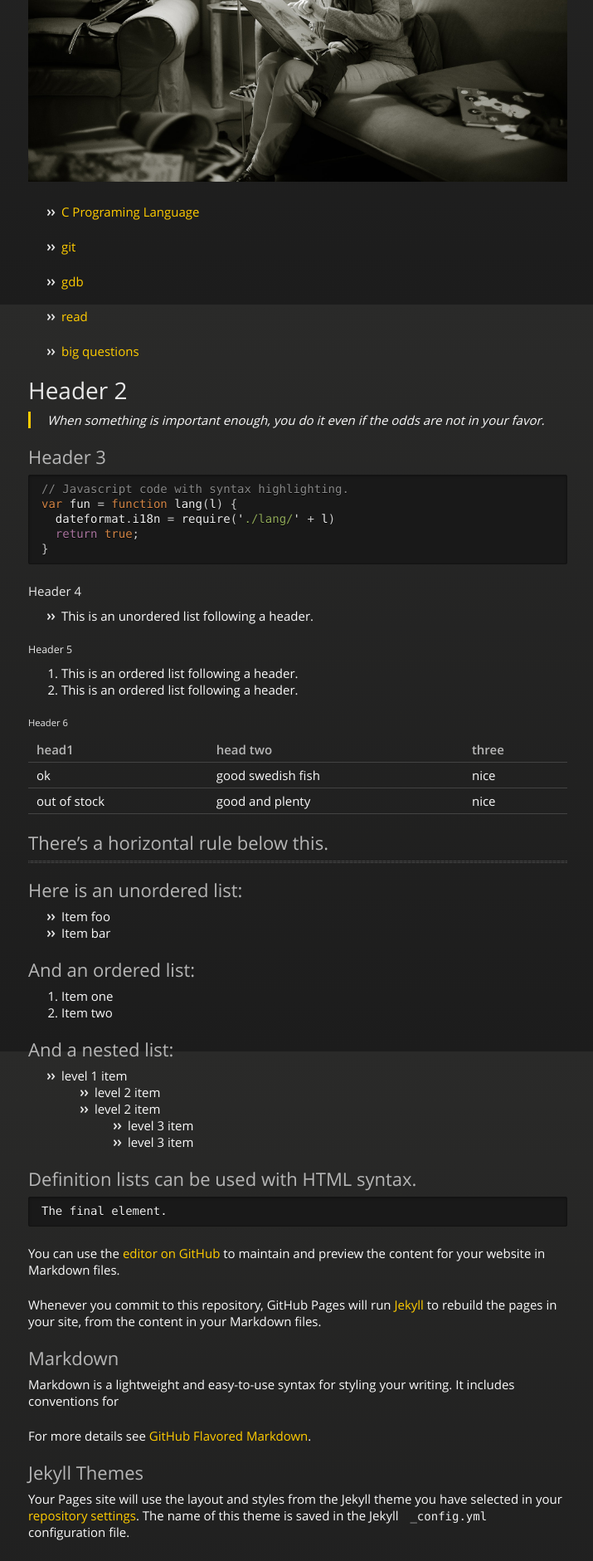
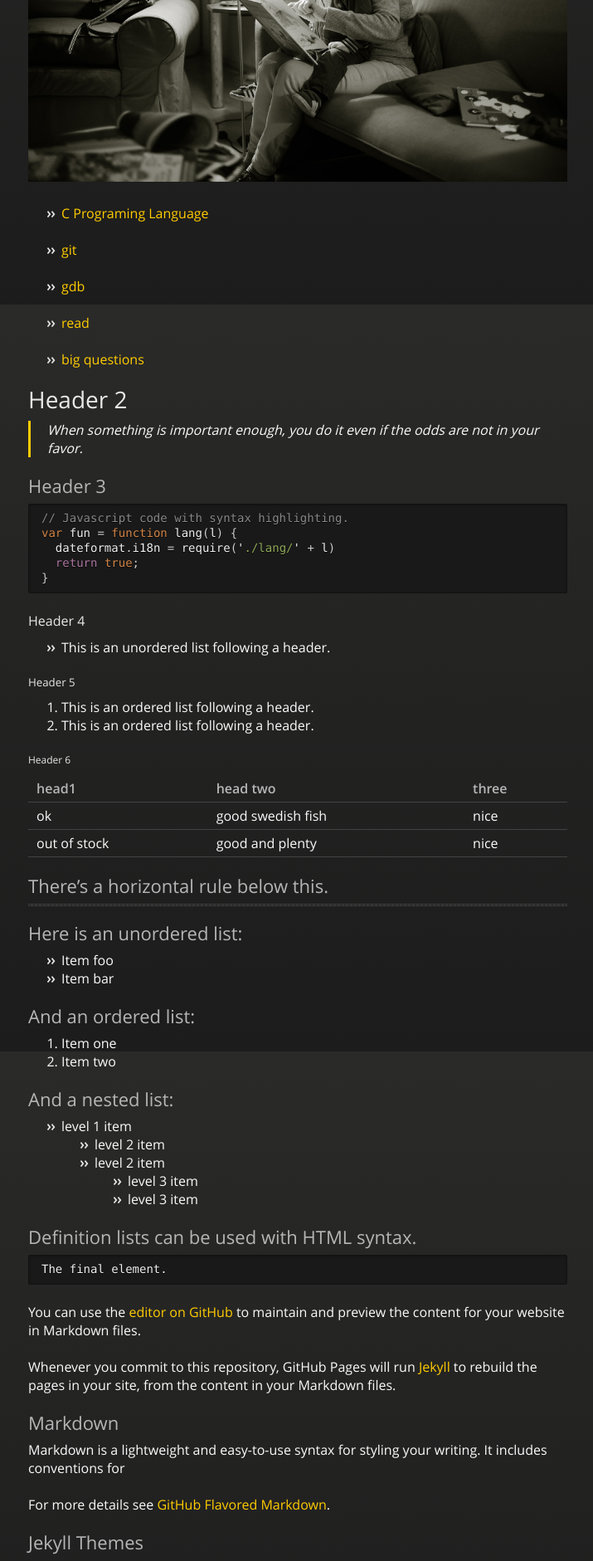
Before and after one commit to kexinerchen/kexinerchen.github.io, a Jekyll site: the page built from index.md, in a window 1280 px wide. Shown: the part 533-2414 px from the top of the page at 83% size, without its empty margins (281-996 px from the left). Built offline with Jekyll 4.4.1, drawn with Linux system fonts in a browser that asks for light colours; our own code applies the rules of GitHub Pages for plain Markdown files.

Commit message:
Update jekyll-theme-midnight.scss

```diff
--- a/_sass/jekyll-theme-midnight.scss
+++ b/_sass/jekyll-theme-midnight.scss
@@ -5,7 +5,7 @@
 body {
   padding:0px 0 20px 0px;
   margin: 0px;
-  font:15px "OpenSansRegular", "Helvetica Neue", Helvetica, Arial, sans-serif;
+  font:16px "OpenSansRegular", "Helvetica Neue", Helvetica, Arial, sans-serif;
   color:#fafafa;
   font-weight: normal;
   background: #252525;
```
